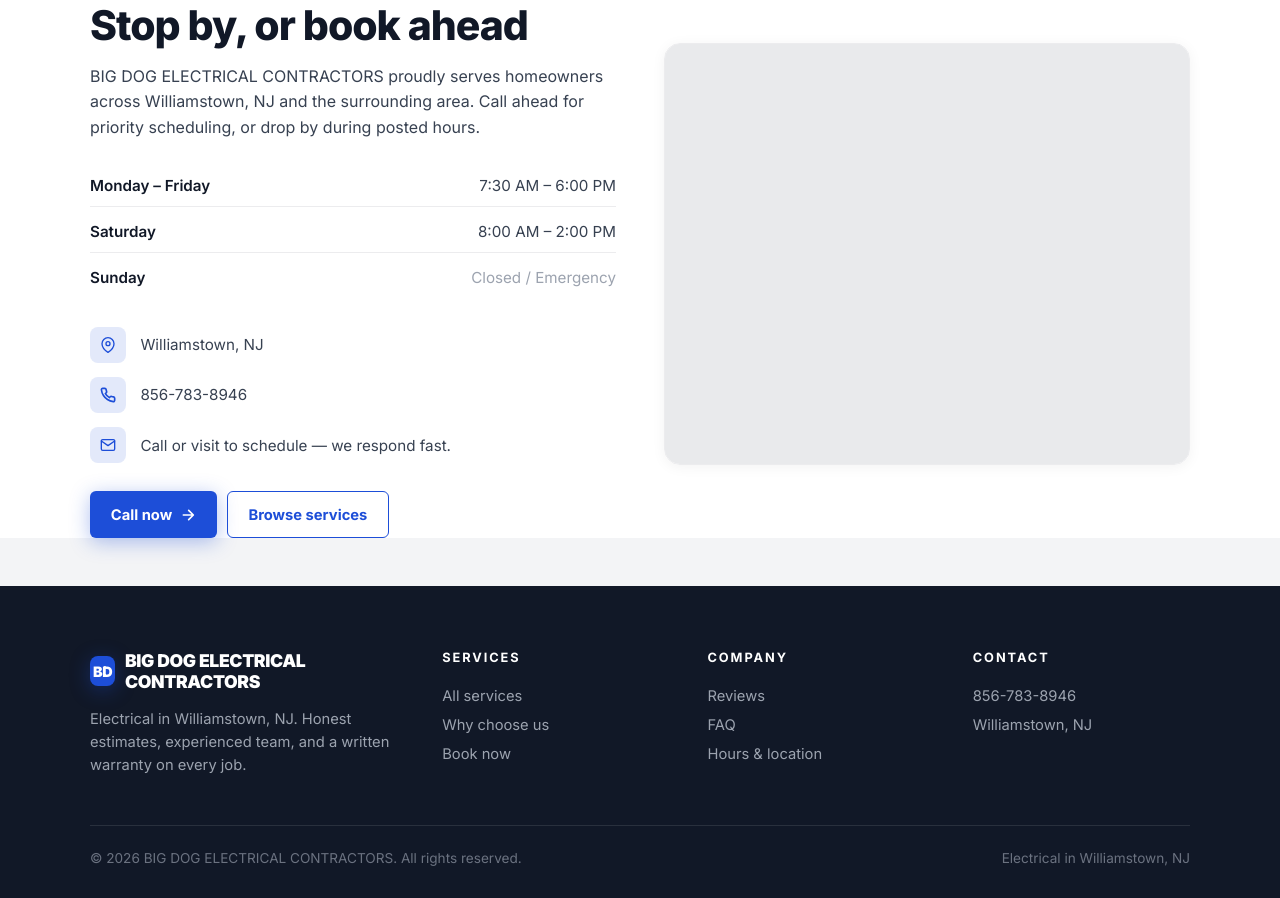
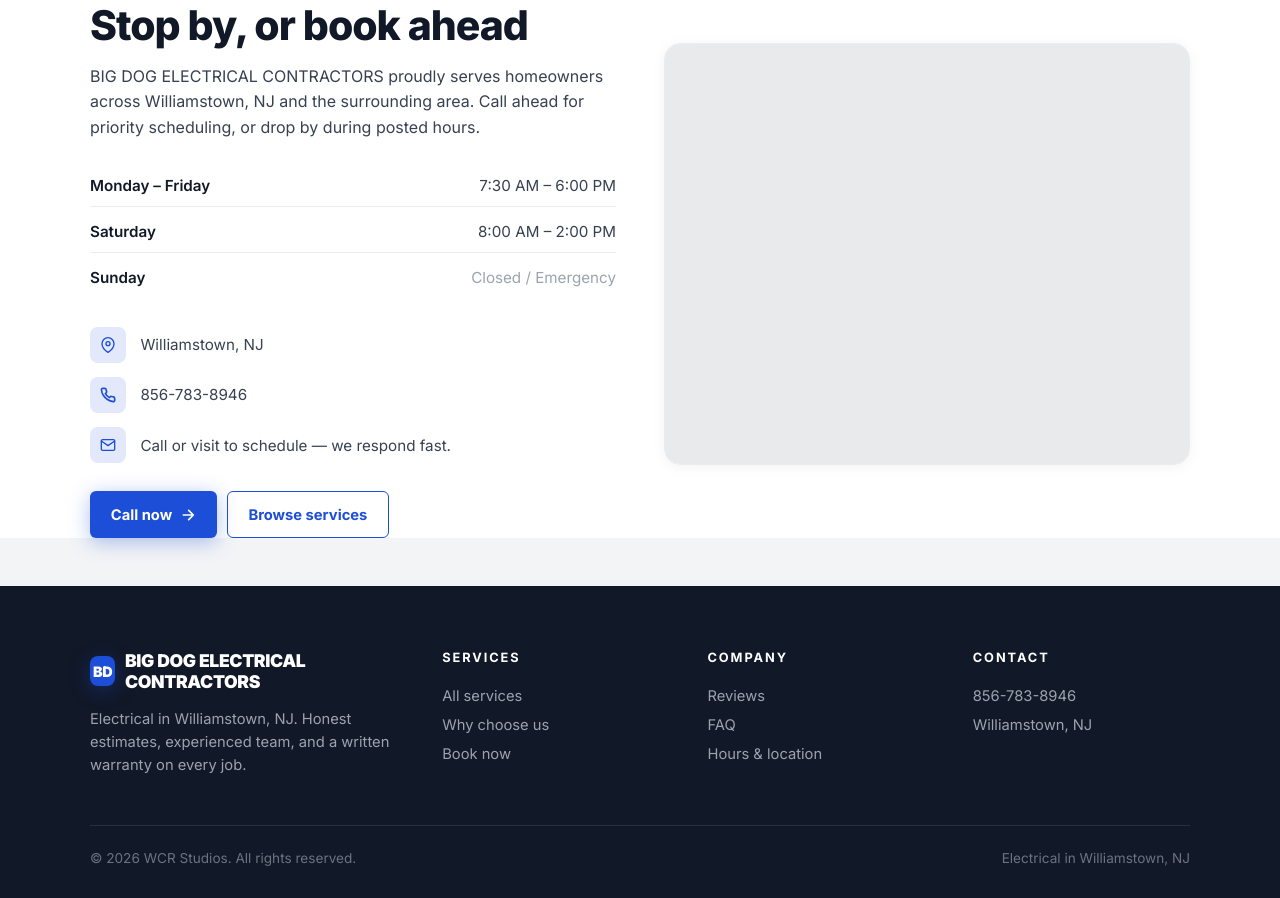
Before and after one commit to Wrenbjor/trades--big-dog-electrical-contractors, a plain HTML site: page index.html in a window 1280 px wide. Shown: the part 4691-5589 px from the top of the page. Drawn offline with nearby package versions, Linux system fonts and the light colour scheme; no server answers.

Commit message:
Update site

```diff
--- a/index.html
+++ b/index.html
@@ -605,7 +605,7 @@
     </div>
   </div>
   <div class="foot-bottom">
-    <div>&copy; 2026 BIG DOG ELECTRICAL CONTRACTORS. All rights reserved.</div>
+    <div>&copy; 2026 WCR Studios. All rights reserved.</div>
     <div>Electrical in Williamstown, NJ</div>
   </div>
 </footer>
```
